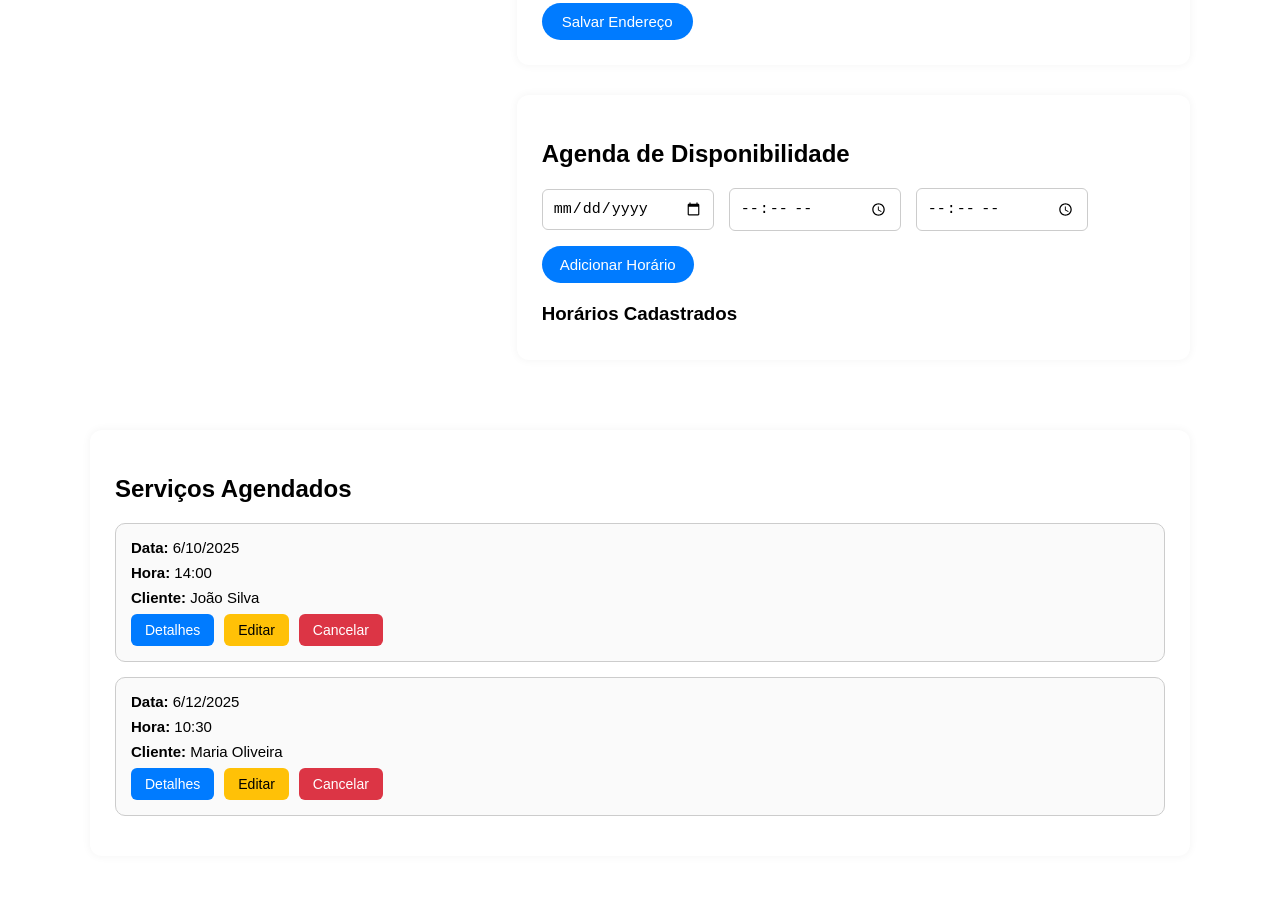
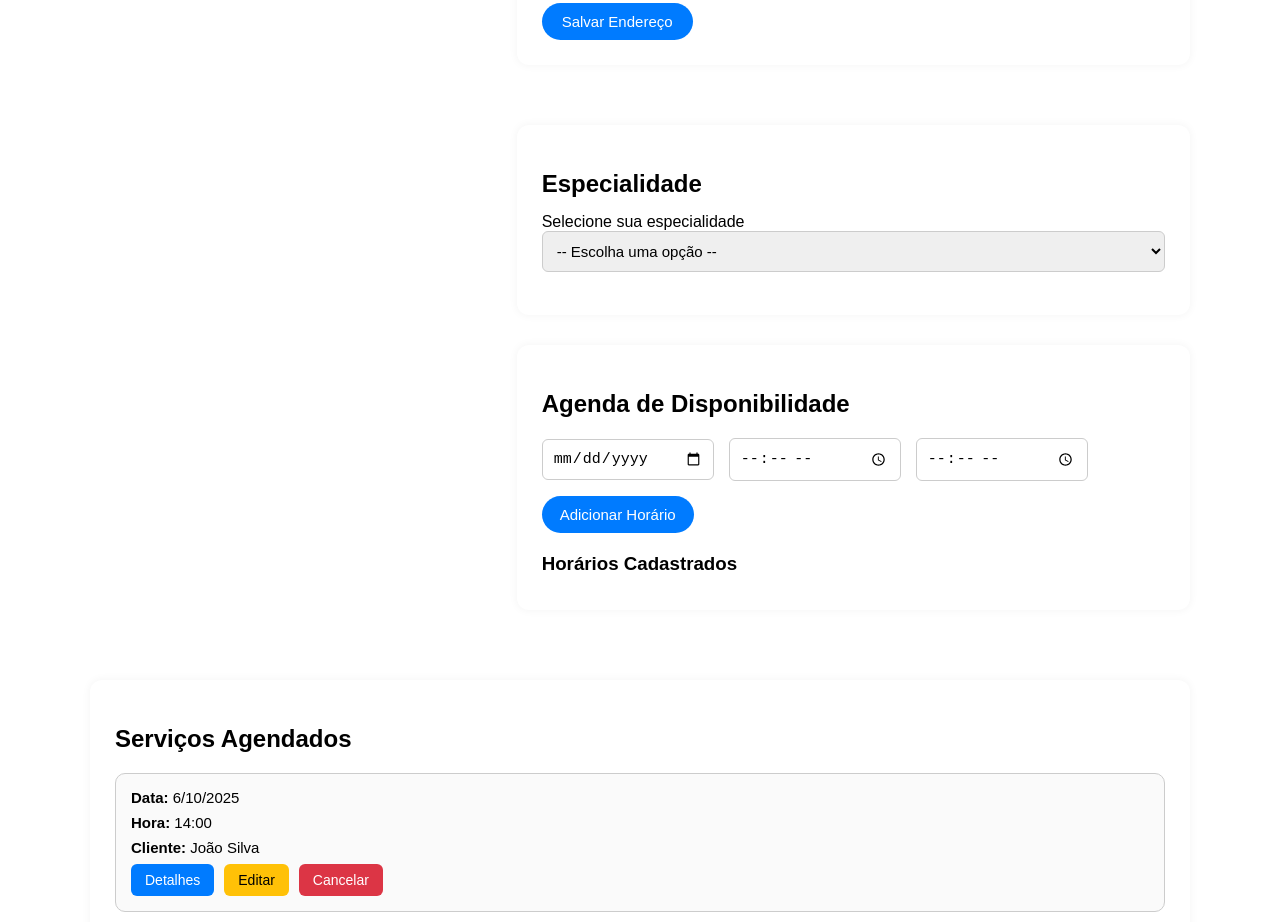
Before and after one commit to manolipe2908/PI---III, a plain HTML site: page perfil_prestador.html in a window 1280 px wide. Shown: the part 1138-2060 px from the top of the page. Drawn offline with Linux system fonts and the light colour scheme.

Commit message:
Adiciona botão de especialidade ao perfil prestador

```diff
--- a/perfil_prestador.html
+++ b/perfil_prestador.html
@@ -142,6 +142,36 @@
   </form>
 </section>
 
+<section class="especialidade-box">
+  <h2>Especialidade</h2>
+  <div class="form-group">
+    <label for="especialidade">Selecione sua especialidade</label>
+    <select id="especialidade" name="especialidade">
+      <option value="">-- Escolha uma opção --</option>
+      <option>Pedreiro</option>
+      <option>Eletricista</option>
+      <option>Encanador</option>
+      <option>Pintor de Obras</option>
+      <option>Marceneiro</option>
+      <option>Serralheiro</option>
+      <option>Jardineiro</option>
+      <option>Instalador de Ar-condicionado</option>
+      <option>Manicure e Pedicure</option>
+      <option>Cabeleireiro(a)</option>
+      <option>Maquiador(a)</option>
+      <option>Fotógrafo Profissional</option>
+      <option>Costureiro(a)</option>
+      <option>Designer Gráfico</option>
+      <option>Desenvolvedor Web</option>
+      <option>Mecânico de Automóveis</option>
+      <option>Reparador de Eletrodomésticos</option>
+      <option>Chaveiro</option>
+      <option>Consultor de Informática / Suporte Técnico</option>
+      <option>Técnico de Celular / Eletrônicos</option>
+    </select>
+  </div>
+</section>
+
 
       <section class="agenda-box">
         <h2>Agenda de Disponibilidade</h2>
@@ -184,7 +214,6 @@
     </div>
   </div>
 </section>
-
 
   </main>
 
@@ -535,6 +564,20 @@ window.addEventListener('DOMContentLoaded', () => {
   }
 });
 
+const selectEspecialidade = document.getElementById('especialidade');
+
+// Carregar especialidade salva
+const dadosSalvos = JSON.parse(localStorage.getItem('perfilPrestador')) || {};
+if (dadosSalvos.especialidade) {
+  selectEspecialidade.value = dadosSalvos.especialidade;
+}
+
+selectEspecialidade.addEventListener('change', () => {
+  const perfil = JSON.parse(localStorage.getItem('perfilPrestador')) || {};
+  perfil.especialidade = selectEspecialidade.value;
+  localStorage.setItem('perfilPrestador', JSON.stringify(perfil));
+});
+
 
   </script>
 </body>
--- a/style.css
+++ b/style.css
@@ -877,3 +877,23 @@ input[type="file"] {
   border: 1px solid #ccc;
   box-sizing: border-box;
 }
+
+.especialidade-box {
+  background-color: #fff;
+  padding: 25px;
+  border-radius: 12px;
+  box-shadow: 0 0 10px rgba(0,0,0,0.05);
+  margin-top: 30px;
+}
+
+.especialidade-box h2 {
+  margin-bottom: 15px;
+}
+
+.especialidade-box select {
+  width: 100%;
+  padding: 10px;
+  font-size: 15px;
+  border-radius: 6px;
+  border: 1px solid #ccc;
+}
```
Also changed, not shown: busca.html (added), conversas.html (added).
